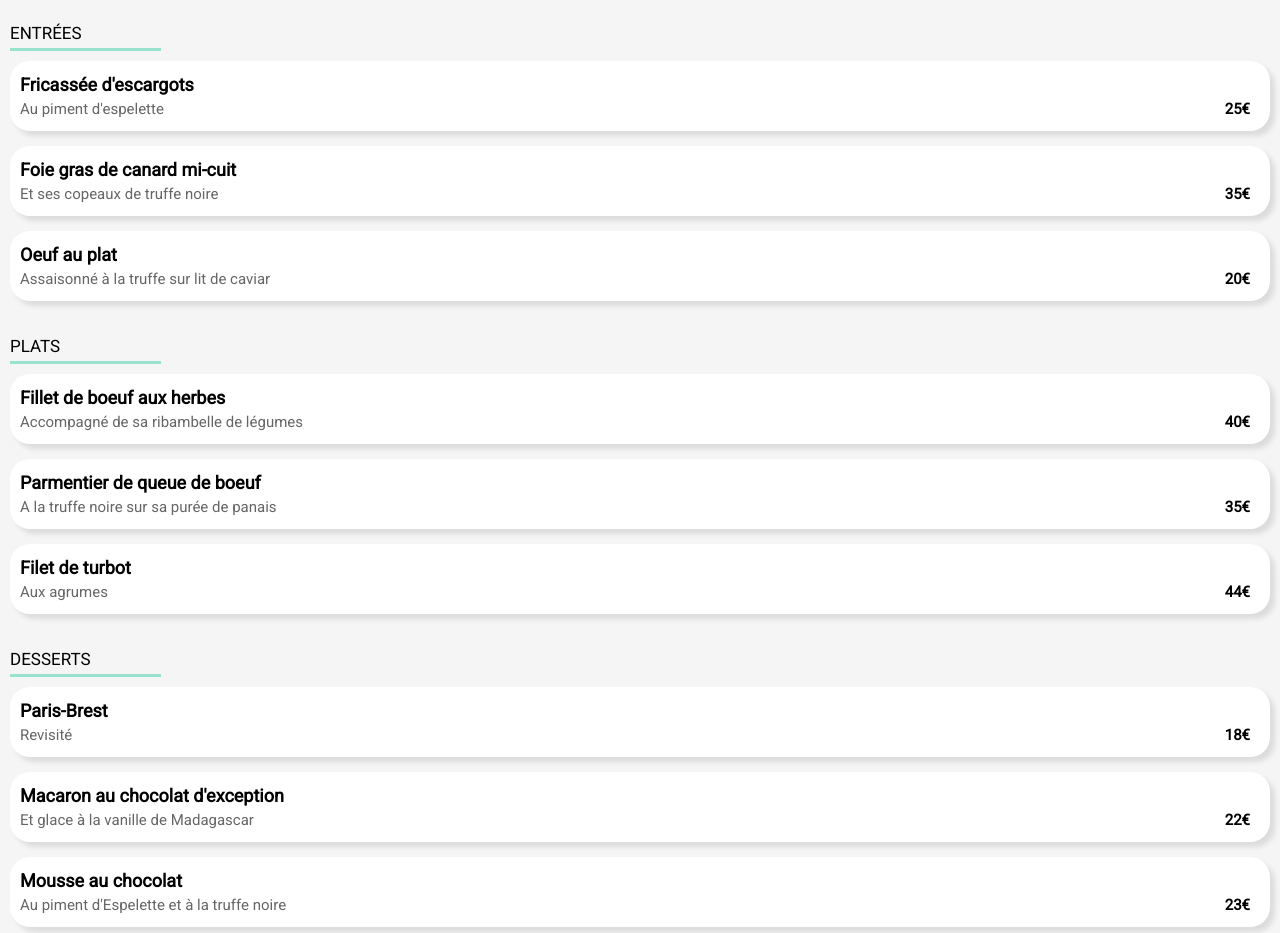
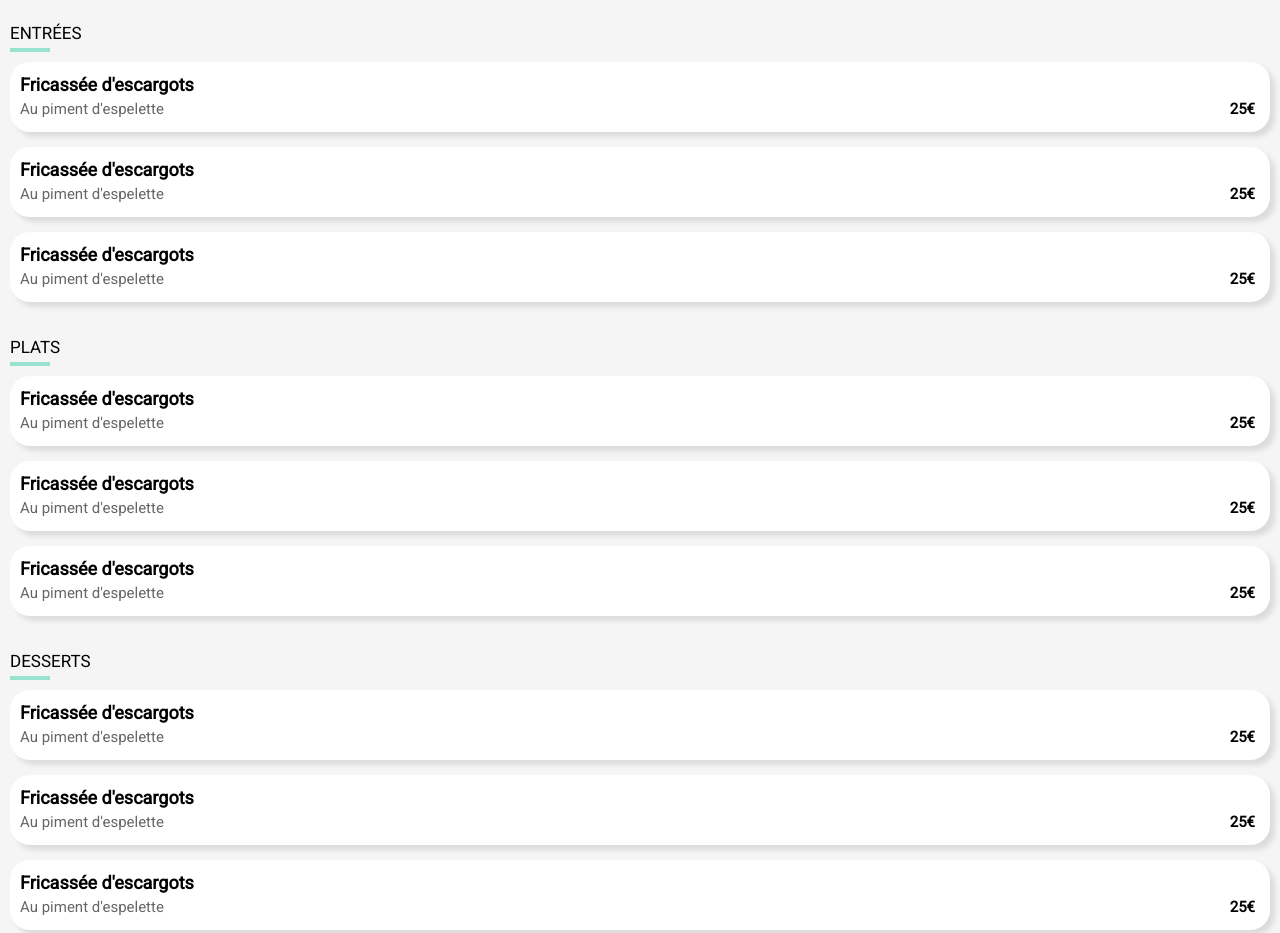
Before and after one commit to BorelRemi/oh-my-food, a website: page menu_la_palette_du_gout.html in a window 1280 px wide. Shown: the part 366-1299 px from the top of the page. Drawn offline with Linux system fonts and the light colour scheme; a web font is replaced by a local one.

Commit message:
animation check terminée

```diff
--- a/css/style.scss
+++ b/css/style.scss
@@ -86,7 +86,6 @@
         flex-direction: column;
         justify-content: center;
         align-items: center;
-
     }
 }
 .sticker{
@@ -175,6 +174,7 @@
                 right: 20px;
                 padding: 5px 10px 5px 10px;
                 font-size: 14px;
+                z-index: 1;
         }
     }
     &__text{
@@ -185,34 +185,6 @@
         height: 30%;
         line-height: 25px;
         padding-left: 15px;
-    }
-    .fa-regular{
-        position: absolute;
-        font-size: 23px;
-        right: 31px;
-    }
-    .fa-solid{
-        position: absolute;
-        right: 30px;
-        font-size: 25px;
-        background:linear-gradient(to top, $color-secondary, $color-primary);
-        -webkit-background-clip: text;
-        background-clip: text;
-        color: transparent;
-        opacity:0;
-        &:hover{
-            animation: heart 0.7s ease-in-out forwards;
-            -webkit-animation: heart 0.7s ease-in-out forwards;
-        }
-        @keyframes heart {
-            from{
-                opacity: 0;
-            }
-            to{
-                opacity: 1;
-            }
-
-        }
     }
 }
 .footer{
@@ -271,12 +243,13 @@
         font-weight: lighter;
         font-size: 30px;
     }
-    .fa-regular{
+}
+.fa-regular.fa-heart{
     position: absolute;
     font-size: 23px;
     right: 31px;
 }
-    .fa-solid{
+.fa-solid.fa-heart{
     position: absolute;
     right: 30px;
     font-size: 25px;
@@ -296,8 +269,6 @@
         to{
             opacity: 1;
         }
-
-        }
     }
 }
 .menu{
@@ -309,40 +280,82 @@
         text-transform: uppercase;
         font-weight: lighter;
         margin-top: 20px;
-        margin-bottom: 10px;
         padding-bottom: 5px;
         font-size: 17px;
-        border-bottom: 3px solid $color-third;
-        width: 12%;
     }
+}
+hr{
+    border:2px solid $color-third;
+    width: 40px;
+    margin-bottom: 10px;
 }
 .menu-stickers{
     display: flex;
-    flex-direction: column;
-    justify-content: center;
+    flex-direction: row;
+    justify-content: space-between;
     gap: 5px;
     width: 100%;
     height: 70px;
     background-color: white;
     border-radius: 20px;
     @include shadow;
-    padding-right: 20px;
     padding-left: 10px;
     margin-bottom: 15px;
+    overflow: hidden;
+    &:hover .check{
+        overflow: visible;
+        transform: translateX(0px);
+        -webkit-transform: translateX(0px);
+        width: 20%;
+        transition: 0.6s;
+    }
+    &:hover .fa-circle-check{
+        overflow: visible;
+        transform: rotate(360deg);
+        -webkit-transform: rotate(360deg);
+        transition: 0.6s;
+    }
     h3{
         font-size: 18px;
     }
+    .meal{
+        display: flex;
+        flex-direction: column;
+        justify-content: center;
+        line-height: 25px;
+        width: 100%;
+        padding-right: 10px;
+        &-description{
+            display: flex;
+            flex-direction: row;
+            justify-content: space-between;
         }
-.menu-description{
-    display: flex;
-    justify-content: space-between;
         p{
             font-size: 15px;
-        color:lighten(black, 40%)
+            color:lighten(black, 40%);
+            overflow: hidden;
         }
         .price{
             font-weight: bold;
             color: black;
+        }
+    }
+    .check{
+        display: flex;
+        justify-content: center;
+        align-items: center;
+        background-color: $color-third;
+        border-radius: 0 20px 20px 0;
+        transform-origin: right;
+        width: 0%;
+        transform: translateX(25px);
+        transition: 0.6s;
+
+    }
+    .fa-circle-check{
+        color:white;
+        font-size: 25px;
+        overflow: hidden;
     }
 }
 .order{
@@ -350,3 +363,8 @@
     justify-content: center;
     align-items: center;
 }
+@media screen and (min-width: 650px) {
+    header__title{
+        font-size:50px;
+    }
+}
--- a/menu_la_palette_du_gout.html
+++ b/menu_la_palette_du_gout.html
@@ -21,72 +21,126 @@
             <i class="fa-solid fa-heart"></i>
         </section>
         <main class="menu">
+            <div class="entrees">
                 <h2>entrées</h2>
+                <hr>
                 <article class="menu-stickers">
+                    <div class="meal">
                         <h3>Fricassée d'escargots</h3>
-                <div class="menu-description">
+                        <div class="meal-description">
                             <p>Au piment d'espelette</p>
                             <p class="price">25€</p>
                         </div>
-            </article>
-            <article class="menu-stickers">
-                <h3>Foie gras de canard mi-cuit</h3>
-                <div class="menu-description">
-                    <p>Et ses copeaux de truffe noire</p>
-                    <p class="price">35€</p>
+                    </div>
+                    <div class="check">
+                        <i class="fa-solid fa-circle-check"></i>
                     </div>
                 </article>
                 <article class="menu-stickers">
-                <h3>Oeuf au plat</h3>
-                <div class="menu-description">
-                    <p>Assaisonné à la truffe sur lit de caviar</p>
-                    <p class="price">20€</p>
+                    <div class="meal">
+                        <h3>Fricassée d'escargots</h3>
+                        <div class="meal-description">
+                            <p>Au piment d'espelette</p>
+                            <p class="price">25€</p>
                         </div>
-            </article>
-            <h2>plats</h2>
-            <article class="menu-stickers">
-                <h3>Fillet de boeuf aux herbes</h3>
-                <div class="menu-description">
-                    <p>Accompagné de sa ribambelle de légumes</p>
-                    <p class="price">40€</p>
+                    </div>
+                    <div class="check">
+                        <i class="fa-solid fa-circle-check"></i>
                     </div>
                 </article>
                 <article class="menu-stickers">
-                <h3>Parmentier de queue de boeuf</h3>
-                <div class="menu-description">
-                    <p>A la truffe noire sur sa purée de panais</p>
-                    <p class="price">35€</p>
+                    <div class="meal">
+                        <h3>Fricassée d'escargots</h3>
+                        <div class="meal-description">
+                            <p>Au piment d'espelette</p>
+                            <p class="price">25€</p>
+                        </div>
+                    </div>
+                    <div class="check">
+                        <i class="fa-solid fa-circle-check"></i>
+                    </div>
+                </article>
+            </div>
+            <div class="plats">
+                <h2>plats</h2>
+                <hr>
+                <article class="menu-stickers">
+                    <div class="meal">
+                        <h3>Fricassée d'escargots</h3>
+                        <div class="meal-description">
+                            <p>Au piment d'espelette</p>
+                            <p class="price">25€</p>
+                        </div>
+                    </div>
+                    <div class="check">
+                        <i class="fa-solid fa-circle-check"></i>
                     </div>
                 </article>
                 <article class="menu-stickers">
-                <h3>Filet de turbot</h3>
-                <div class="menu-description">
-                    <p>Aux agrumes</p>
-                    <p class="price">44€</p>
+                    <div class="meal">
+                        <h3>Fricassée d'escargots</h3>
+                        <div class="meal-description">
+                            <p>Au piment d'espelette</p>
+                            <p class="price">25€</p>
                         </div>
-            </article>
-            <h2>desserts</h2>
-            <article class="menu-stickers">
-                <h3>Paris-Brest</h3>
-                <div class="menu-description">
-                    <p>Revisité</p>
-                    <p class="price">18€</p>
+                    </div>
+                    <div class="check">
+                        <i class="fa-solid fa-circle-check"></i>
                     </div>
                 </article>
                 <article class="menu-stickers">
-                <h3>Macaron au chocolat d'exception</h3>
-                <div class="menu-description">
-                    <p>Et glace à la vanille de Madagascar</p>
-                    <p class="price">22€</p>
+                    <div class="meal">
+                        <h3>Fricassée d'escargots</h3>
+                        <div class="meal-description">
+                            <p>Au piment d'espelette</p>
+                            <p class="price">25€</p>
+                        </div>
+                    </div>
+                    <div class="check">
+                        <i class="fa-solid fa-circle-check"></i>
+                    </div>
+                </article>
+            </div>
+            <div class="desserts">
+                <h2>desserts</h2>
+                <hr>
+                <article class="menu-stickers">
+                    <div class="meal">
+                        <h3>Fricassée d'escargots</h3>
+                        <div class="meal-description">
+                            <p>Au piment d'espelette</p>
+                            <p class="price">25€</p>
+                        </div>
+                    </div>
+                    <div class="check">
+                        <i class="fa-solid fa-circle-check"></i>
                     </div>
                 </article>
                 <article class="menu-stickers">
-                <h3>Mousse au chocolat</h3>
-                <div class="menu-description">
-                    <p>Au piment d'Espelette et à la truffe noire</p>
-                    <p class="price">23€</p>
+                    <div class="meal">
+                        <h3>Fricassée d'escargots</h3>
+                        <div class="meal-description">
+                            <p>Au piment d'espelette</p>
+                            <p class="price">25€</p>
+                        </div>
+                    </div>
+                    <div class="check">
+                        <i class="fa-solid fa-circle-check"></i>
                     </div>
                 </article>
+                <article class="menu-stickers">
+                    <div class="meal">
+                        <h3>Fricassée d'escargots</h3>
+                        <div class="meal-description">
+                            <p>Au piment d'espelette</p>
+                            <p class="price">25€</p>
+                        </div>
+                    </div>
+                    <div class="check">
+                        <i class="fa-solid fa-circle-check"></i>
+                    </div>
+                </article>
+            </div>
             <div class="order">
                 <a class="btn" href="#">Commander</a>
             </div>
```
Also changed, not shown: css/style.css, 1 other file. Lines whose indentation alone changed are shown as unchanged.
